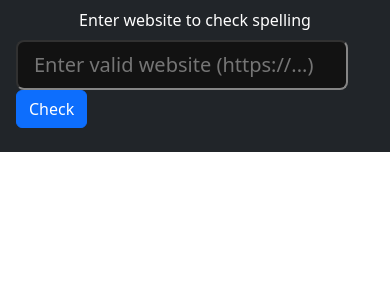
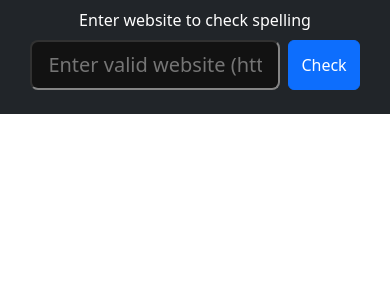
Before and after one commit to Sandesh-Thapa/Flask-spell-checker, a Flask app: page / in a window 390 px wide. Shown: the top 300 px of the page. Run offline with Flask 2, Linux system fonts and the light colour scheme.

Commit message:
Responsive design for text box

```diff
--- a/templates/home.html
+++ b/templates/home.html
@@ -6,13 +6,28 @@
     <meta name="viewport" content="width=device-width, initial-scale=1.0">
     <title>Spelling Checker</title>
     <link href="https://cdn.jsdelivr.net/npm/bootstrap@5.3.0-alpha1/dist/css/bootstrap.min.css" rel="stylesheet" integrity="sha384-GLhlTQ8iRABdZLl6O3oVMWSktQOp6b7In1Zl3/Jr59b6EGGoI1aFkw7cmDA6j6gD" crossorigin="anonymous">
+    <style>
+        .input-website {
+            width: 600px;
+        }
+        @media (max-width: 768px) {
+            .input-website {
+                width: inherit !important;
+            }
+        }
+        @media (max-width: 456px) {
+            .input-website {
+                width: 250px !important;
+            }
+        }
+    </style>
 </head>
 <body>
     <nav class="navbar bg-dark" data-bs-theme="dark">
         <label for="website" class="form-label text-center text-white w-100">Enter website to check spelling</label>
         <div class="container-fluid d-flex justify-content-center px-3 pb-3">
             <form class="d-flex flex-wrap" method="POST" action="/">
-                <input type="text" class="form-control-lg text-dark me-2" id="website" name="website" placeholder="Enter valid website (https://...)">
+                <input type="text" class="form-control-lg text-dark me-2 input-website" id="website" name="website" placeholder="Enter valid website (https://...)">
                 <button type="submit" class="btn btn-primary">Check</button>
             </form>
         </div>
```
